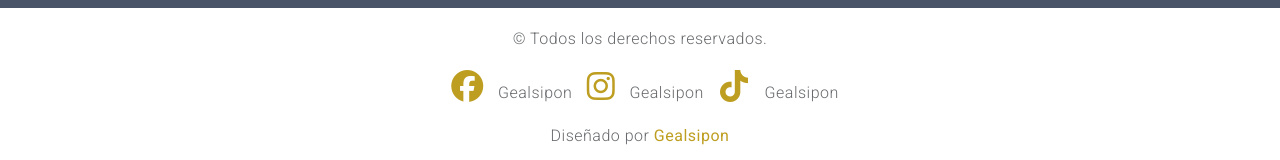
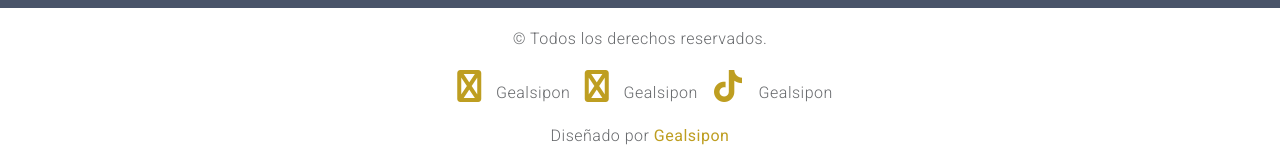
Before and after one commit to Gealsipon/Gealsipon, a plain HTML site: page index.html in a window 1280 px wide. Shown: the part 3358-3518 px from the top of the page. Drawn offline with Linux system fonts and the light colour scheme.

Commit message:
index.html

```diff
--- a/index.html
+++ b/index.html
@@ -22,7 +22,7 @@
   <meta name="twitter:description" content="">
   <meta name="twitter:image" content="">
 
-  <link rel="stylesheet" type="text/css" href="https://fonts.googleapis.com/css?family=Roboto:400,300|Raleway:300,400,900,700italic,700,300,600">
+ <link rel="stylesheet" type="text/css" href="https://fonts.googleapis.com/css?family=Roboto:400,300|Raleway:300,400,900,700italic,700,300,600">
   <link rel="stylesheet" type="text/css" href="css/jquery.bxslider.css">
   <link rel="stylesheet" type="text/css" href="css/font-awesome.min.css">
   <link rel="stylesheet" type="text/css" href="css/bootstrap.min.css">
@@ -315,10 +315,9 @@
         <div class="row text-center">
           <p>&copy; Todos los derechos reservados.</p>
           <div class="social-icons">
-            <a href="#" target="_blank"><i class="fab fa-facebook fa-2x"></i></a> Gealsipon
-            <a href="#" target="_blank"><i class="fab fa-instagram fa-2x"></i></a> Gealsipon
+            <a href="#" target="_blank"><i class="fa fa-facebook fa-2x"></i></a> Gealsipon
+            <a href="#" target="_blank"><i class="fa fa-instagram fa-2x"></i></a> Gealsipon
             <a href="https://www.tiktok.com/@gealsipon" target="_blank"><i class="fab fa-tiktok fa-2x"></i></a> Gealsipon
-
           </div>
           <div class="credits">
             Diseñado por <a href=""> Gealsipon</a>
```
